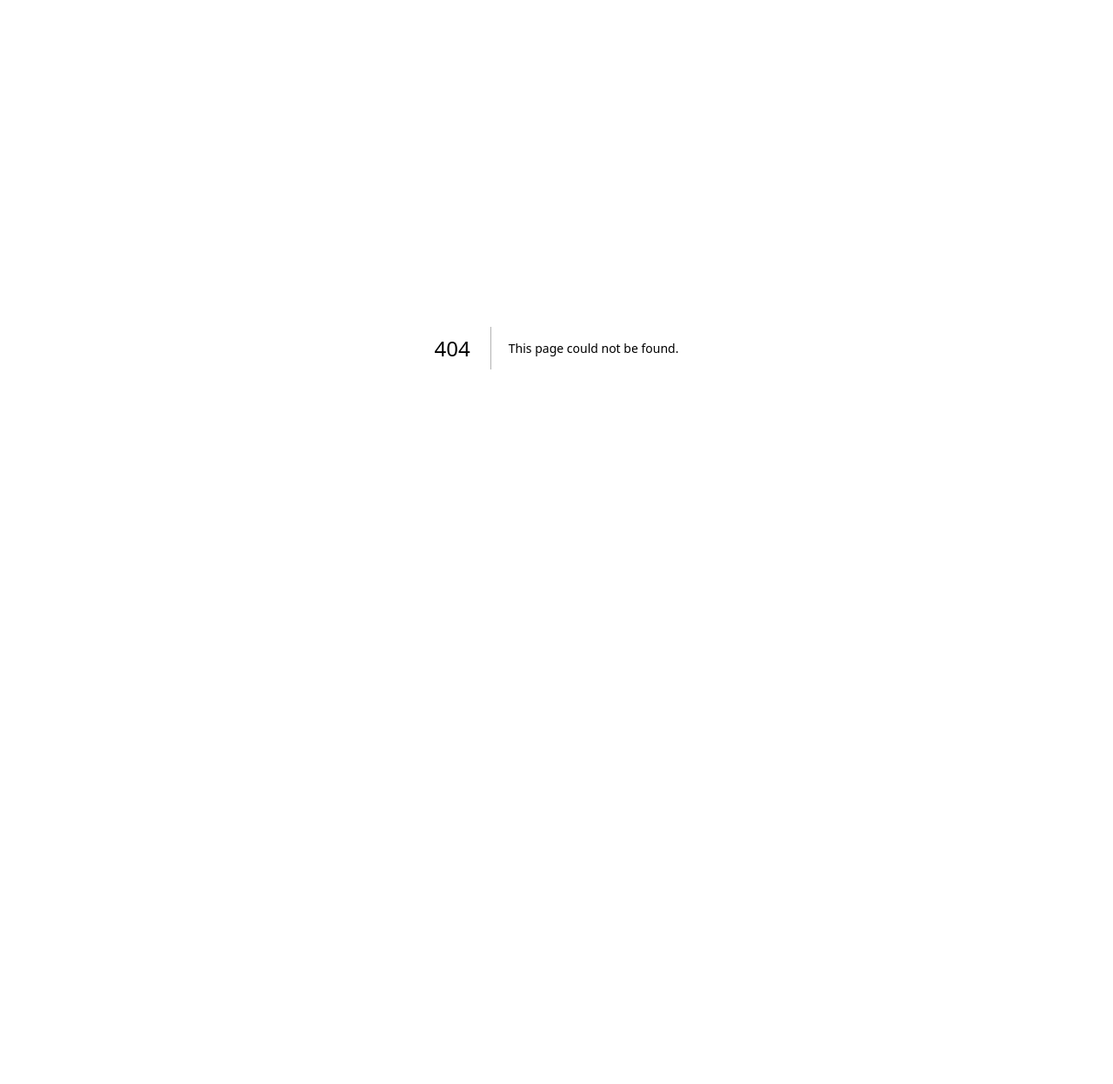
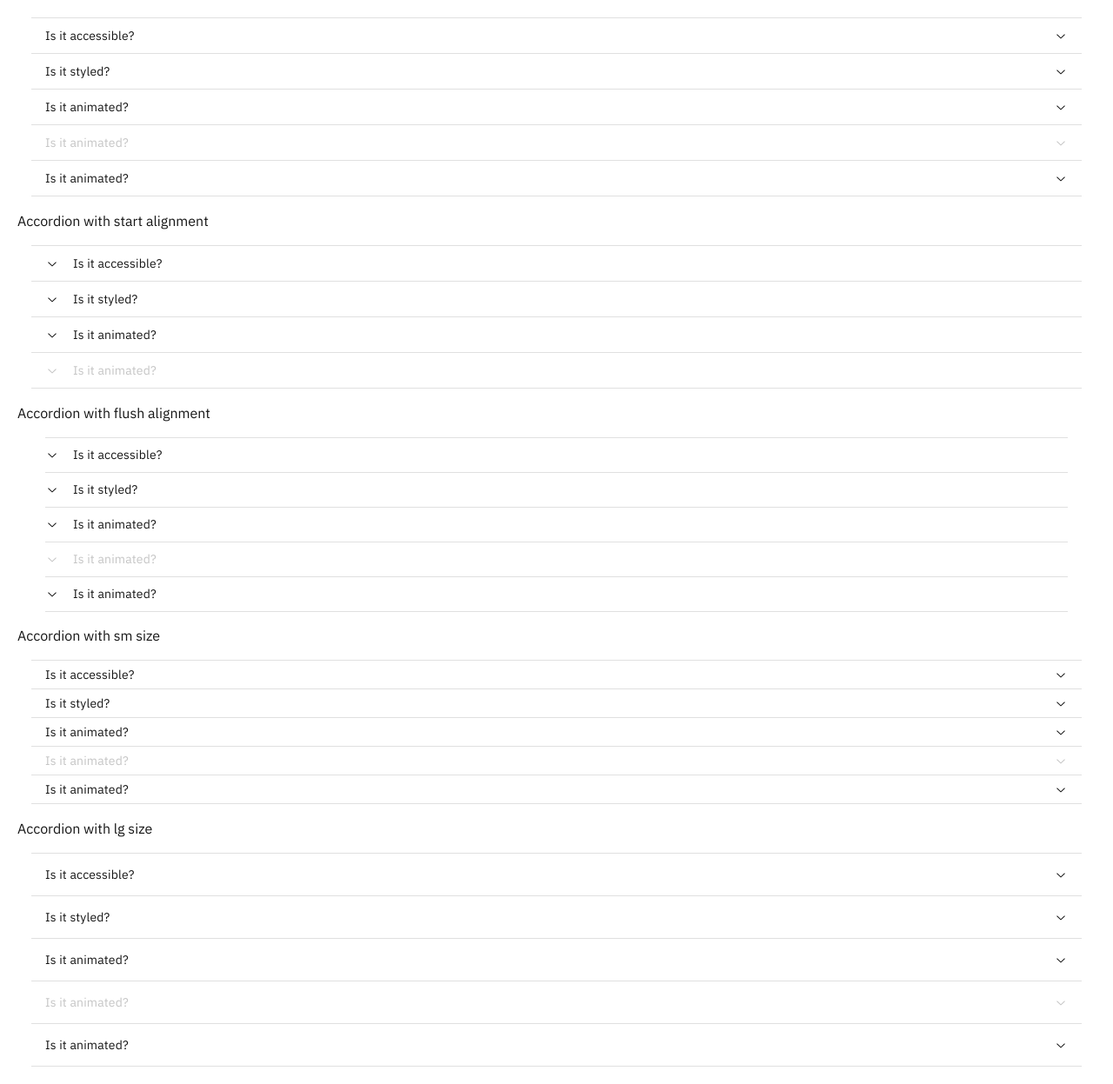
Before and after one commit to nihalshetty0/z-ui, a Next.js app: page /accordion in a window 1280 px wide. Before the commit this address had no page. Shown: the whole page at 87% size. Before the commit the page ends 800 px from the top, so only its background shows below. Built offline with nearby package versions, Linux system fonts and the light colour scheme.

Commit message:
feat: add accordion size variants

```diff
--- /dev/null
+++ b/app/accordion/page.tsx
@@ -0,0 +1,210 @@
+import {
+  Accordion,
+  AccordionContent,
+  AccordionItem,
+  AccordionTrigger,
+} from "@/components/ui/accordion";
+
+export default function Accordions() {
+  return (
+    <div className="m-5">
+      <div className="m-4">
+        <Accordion type="multiple" className="w-full">
+          <AccordionItem value="item-1">
+            <AccordionTrigger>Is it accessible?</AccordionTrigger>
+            <AccordionContent>
+              Yes. It adheres to the WAI-ARIA design pattern.
+            </AccordionContent>
+          </AccordionItem>
+          <AccordionItem value="item-2">
+            <AccordionTrigger>Is it styled?</AccordionTrigger>
+            <AccordionContent>
+              Yes. It comes with default styles that matches the other
+              components&apos; aesthetic. Lorem ipsum dolor sit amet consectetur
+              adipisicing elit. Quisquam,
+            </AccordionContent>
+          </AccordionItem>
+          <AccordionItem value="item-3">
+            <AccordionTrigger>Is it animated?</AccordionTrigger>
+            <AccordionContent>
+              Yes. It&apos;s animated by default, but you can disable it if you
+              prefer.
+            </AccordionContent>
+          </AccordionItem>
+          <AccordionItem value="item-4">
+            <AccordionTrigger disabled>Is it animated?</AccordionTrigger>
+            <AccordionContent>
+              Yes. It&apos;s animated by default, but you can disable it if you
+              prefer.
+            </AccordionContent>
+          </AccordionItem>
+          <AccordionItem value="item-5">
+            <AccordionTrigger>Is it animated?</AccordionTrigger>
+            <AccordionContent>
+              Yes. It&apos;s animated by default, but you can disable it if you
+              prefer.
+            </AccordionContent>
+          </AccordionItem>
+        </Accordion>
+      </div>
+
+      <p>Accordion with start alignment</p>
+      <div className="m-4">
+        <Accordion align="start" type="multiple" className="w-full">
+          <AccordionItem value="item-1">
+            <AccordionTrigger>Is it accessible?</AccordionTrigger>
+            <AccordionContent>
+              Yes. It adheres to the WAI-ARIA design pattern.
+            </AccordionContent>
+          </AccordionItem>
+          <AccordionItem value="item-2">
+            <AccordionTrigger>Is it styled?</AccordionTrigger>
+            <AccordionContent>
+              Yes. It comes with default styles that matches the other
+              components&apos; aesthetic. Lorem ipsum dolor sit amet consectetur
+              adipisicing elit. Quisquam,
+            </AccordionContent>
+          </AccordionItem>
+          <AccordionItem value="item-3">
+            <AccordionTrigger>Is it animated?</AccordionTrigger>
+            <AccordionContent>
+              Yes. It&apos;s animated by default, but you can disable it if you
+              prefer.
+            </AccordionContent>
+          </AccordionItem>
+          <AccordionItem value="item-4">
+            <AccordionTrigger disabled>Is it animated?</AccordionTrigger>
+            <AccordionContent>
+              Yes. It&apos;s animated by default, but you can disable it if you
+              prefer.
+            </AccordionContent>
+          </AccordionItem>
+        </Accordion>
+      </div>
+
+      <p>Accordion with flush alignment</p>
+      <div className="m-4">
+        <Accordion align="start" isFlush type="multiple" className="w-full">
+          <AccordionItem value="item-1">
+            <AccordionTrigger>Is it accessible?</AccordionTrigger>
+            <AccordionContent>
+              Yes. It adheres to the WAI-ARIA design pattern.
+            </AccordionContent>
+          </AccordionItem>
+          <AccordionItem value="item-2">
+            <AccordionTrigger>Is it styled?</AccordionTrigger>
+            <AccordionContent>
+              Yes. It comes with default styles that matches the other
+              components&apos; aesthetic. Lorem ipsum dolor sit amet consectetur
+              adipisicing elit. Quisquam,
+            </AccordionContent>
+          </AccordionItem>
+          <AccordionItem value="item-3">
+            <AccordionTrigger>Is it animated?</AccordionTrigger>
+            <AccordionContent>
+              Yes. It&apos;s animated by default, but you can disable it if you
+              prefer.
+            </AccordionContent>
+          </AccordionItem>
+          <AccordionItem value="item-4">
+            <AccordionTrigger disabled>Is it animated?</AccordionTrigger>
+            <AccordionContent>
+              Yes. It&apos;s animated by default, but you can disable it if you
+              prefer.
+            </AccordionContent>
+          </AccordionItem>
+
+          <AccordionItem value="item-5">
+            <AccordionTrigger>Is it animated?</AccordionTrigger>
+            <AccordionContent>
+              Yes. It&apos;s animated by default, but you can disable it if you
+              prefer.
+            </AccordionContent>
+          </AccordionItem>
+        </Accordion>
+      </div>
+
+      <p>Accordion with sm size</p>
+      <div className="m-4">
+        <Accordion size="sm" type="multiple" className="w-full">
+          <AccordionItem value="item-1">
+            <AccordionTrigger>Is it accessible?</AccordionTrigger>
+            <AccordionContent>
+              Yes. It adheres to the WAI-ARIA design pattern.
+            </AccordionContent>
+          </AccordionItem>
+          <AccordionItem value="item-2">
+            <AccordionTrigger>Is it styled?</AccordionTrigger>
+            <AccordionContent>
+              Yes. It comes with default styles that matches the other
+              components&apos; aesthetic. Lorem ipsum dolor sit amet consectetur
+              adipisicing elit. Quisquam,
+            </AccordionContent>
+          </AccordionItem>
+          <AccordionItem value="item-3">
+            <AccordionTrigger>Is it animated?</AccordionTrigger>
+            <AccordionContent>
+              Yes. It&apos;s animated by default, but you can disable it if you
+              prefer.
+            </AccordionContent>
+          </AccordionItem>
+          <AccordionItem value="item-4">
+            <AccordionTrigger disabled>Is it animated?</AccordionTrigger>
+            <AccordionContent>
+              Yes. It&apos;s animated by default, but you can disable it if you
+              prefer.
+            </AccordionContent>
+          </AccordionItem>
+          <AccordionItem value="item-5">
+            <AccordionTrigger>Is it animated?</AccordionTrigger>
+            <AccordionContent>
+              Yes. It&apos;s animated by default, but you can disable it if you
+              prefer.
+            </AccordionContent>
+          </AccordionItem>
+        </Accordion>
+      </div>
+
+      <p>Accordion with lg size</p>
+      <div className="m-4">
+        <Accordion size="lg" type="multiple" className="w-full">
+          <AccordionItem value="item-1">
+            <AccordionTrigger>Is it accessible?</AccordionTrigger>
+            <AccordionContent>
+              Yes. It adheres to the WAI-ARIA design pattern.
+            </AccordionContent>
+          </AccordionItem>
+          <AccordionItem value="item-2">
+            <AccordionTrigger>Is it styled?</AccordionTrigger>
+            <AccordionContent>
+              Yes. It comes with default styles that matches the other
+              components&apos; aesthetic. Lorem ipsum dolor sit amet consectetur
+              adipisicing elit. Quisquam,
+            </AccordionContent>
+          </AccordionItem>
+          <AccordionItem value="item-3">
+            <AccordionTrigger>Is it animated?</AccordionTrigger>
+            <AccordionContent>
+              Yes. It&apos;s animated by default, but you can disable it if you
+              prefer.
+            </AccordionContent>
+          </AccordionItem>
+          <AccordionItem value="item-4">
+            <AccordionTrigger disabled>Is it animated?</AccordionTrigger>
+            <AccordionContent>
+              Yes. It&apos;s animated by default, but you can disable it if you
+              prefer.
+            </AccordionContent>
+          </AccordionItem>
+          <AccordionItem value="item-5">
+            <AccordionTrigger>Is it animated?</AccordionTrigger>
+            <AccordionContent>
+              Yes. It&apos;s animated by default, but you can disable it if you
+              prefer.
+            </AccordionContent>
+          </AccordionItem>
+        </Accordion>
+      </div>
+    </div>
+  );
+}
--- a/components/ui/accordion.tsx
+++ b/components/ui/accordion.tsx
@@ -8,6 +8,7 @@ import { cn } from "@/lib/utils";
 
 type AccordionContextValue = {
   isFlush: boolean;
+  size: "sm" | "md" | "lg";
 };
 
 const AccordionContext = React.createContext<AccordionContextValue>(
@@ -27,9 +28,17 @@ const Accordion = React.forwardRef<
   React.ComponentPropsWithoutRef<typeof AccordionPrimitive.Root> & {
     align?: "start" | "end";
     isFlush?: boolean;
+    size?: "sm" | "md" | "lg";
   }
->(({ align = "end", className, isFlush = false, ...props }, ref) => {
-  const accordionContextValue = React.useMemo(() => ({ isFlush }), [isFlush]);
+>(
+  (
+    { align = "end", className, isFlush = false, size = "md", ...props },
+    ref,
+  ) => {
+    const accordionContextValue = React.useMemo(
+      () => ({ isFlush, size }),
+      [isFlush, size],
+    );
 
     return (
       <AccordionContext.Provider value={accordionContextValue}>
@@ -41,7 +50,8 @@ const Accordion = React.forwardRef<
         />
       </AccordionContext.Provider>
     );
-});
+  },
+);
 Accordion.displayName = "Accordion";
 
 const accordionItemVariants = cva("relative", {
@@ -84,17 +94,22 @@ AccordionItem.displayName = "AccordionItem";
 const AccordionTrigger = React.forwardRef<
   React.ElementRef<typeof AccordionPrimitive.Trigger>,
   React.ComponentPropsWithoutRef<typeof AccordionPrimitive.Trigger>
->(({ className, children, ...props }, ref) => (
+>(({ className, children, ...props }, ref) => {
+  const { size } = useAccordionContext();
+
+  return (
     <AccordionPrimitive.Header className="flex">
       <AccordionPrimitive.Trigger
         ref={ref}
         className={cn(
-        "group/accordion-trigger flex h-10 flex-1 items-center justify-between px-4 body-01",
+          "group/accordion-trigger flex flex-1 items-center justify-between px-4 body-01",
           "hover:bg-layer-hover-01",
           "focus:accordion-focus-outline focus-visible:outline-none",
           "disabled:cursor-not-allowed disabled:text-foreground-disabled",
-        "[&[data-state=open]>svg]:rotate-180",
           "group-data-[accordion-align=start]/accordion-root:flex-row-reverse group-data-[accordion-align=start]/accordion-root:justify-end",
+          size === "sm" && "h-8",
+          size === "md" && "h-10",
+          size === "lg" && "h-12",
           className,
         )}
         {...props}
@@ -104,11 +119,13 @@ const AccordionTrigger = React.forwardRef<
           className={cn(
             "accordion-align-start:mr-2 accordion-align-end:ml-2 h-4 w-4 shrink-0 text-icon-primary transition-transform duration-100 group-disabled/accordion-trigger:text-icon-disabled",
             "group-data-[accordion-align=start]/accordion-root:mr-4",
+            "group-data-[state=open]/accordion-trigger:rotate-180",
           )}
         />
       </AccordionPrimitive.Trigger>
     </AccordionPrimitive.Header>
-));
+  );
+});
 AccordionTrigger.displayName = AccordionPrimitive.Trigger.displayName;
 
 const AccordionContent = React.forwardRef<
--- a/components/ui/button.tsx
+++ b/components/ui/button.tsx
@@ -8,7 +8,7 @@ export const baseButtonVariants = cva(
   [
     "inline-flex items-start justify-between body-compact-01 whitespace-normal button-press-transition relative ",
     "focus-visible:outline-none",
-    "focus:ring-1 focus:ring-offset-1 focus:ring-offset-focus focus:ring-inset focus:ring-focus-inset ",
+    "focus:ring-1 focus:ring-offset-1 focus:ring-offset-focus focus:ring-inset focus:ring-focus-inset",
     "disabled:pointer-events-none",
     "[&>svg]:h-4 [&>svg]:w-4",
   ],
```
Lines whose indentation alone changed are shown as unchanged.
